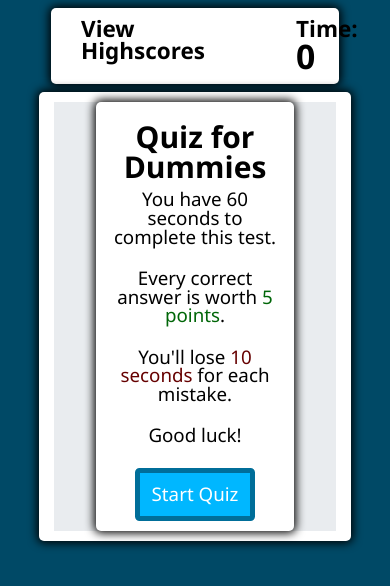
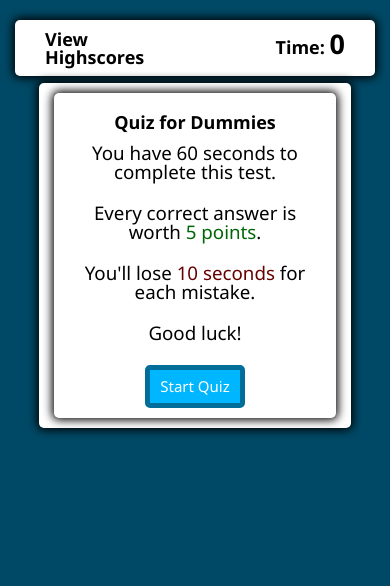
Before and after one commit to mlcundayag/quiz-for-dummies, a plain HTML site: page index.html in a window 390 px wide. Drawn offline with Linux system fonts and the light colour scheme.

Commit message:
mobile deployment test

```diff
--- a/assets/css/style.css
+++ b/assets/css/style.css
@@ -159,12 +159,8 @@ main {
     padding: 5px 10px;
     color: white;
     outline: none;
-    padding:.5rem 1rem;
-    font-size:1.25rem;
+    font-size: 120%;
     line-height:1.5;
-    border-radius:.3rem;
-    padding-right:.75rem;
-    padding-left:.75rem
 }
 
 .btn:hover{
@@ -245,3 +241,36 @@ hr {
         padding: 5% 1%;
     }
 }
+
+@media screen and (max-width: 575px) {
+    header {
+        margin-top: 5%!important;
+    }
+
+    h1, h2 {
+        font-size: 120%;
+    }
+
+    .container {
+        max-width: 100%;
+    }
+
+    .left, .right {
+        flex: 0 0 50%;
+        max-width: fit-content;
+        justify-content: space-between;
+        align-items: center;
+    }
+
+    .left {
+        align-self: flex-end;
+    }
+
+    #start-card, #quiz, #input-score, #high-scores {
+        width: 100%;
+    }
+
+    .btn {
+        font-size: 100%;
+    }
+}
--- a/assets/script/script.js
+++ b/assets/script/script.js
@@ -93,7 +93,7 @@ function displayMessage(m) {
             messageEl.remove();
             elementColor.classList.remove("wrong");
             elementColor.classList.remove("correct");
-    }, 1500);
+    }, 700);
 
 }
 
```
